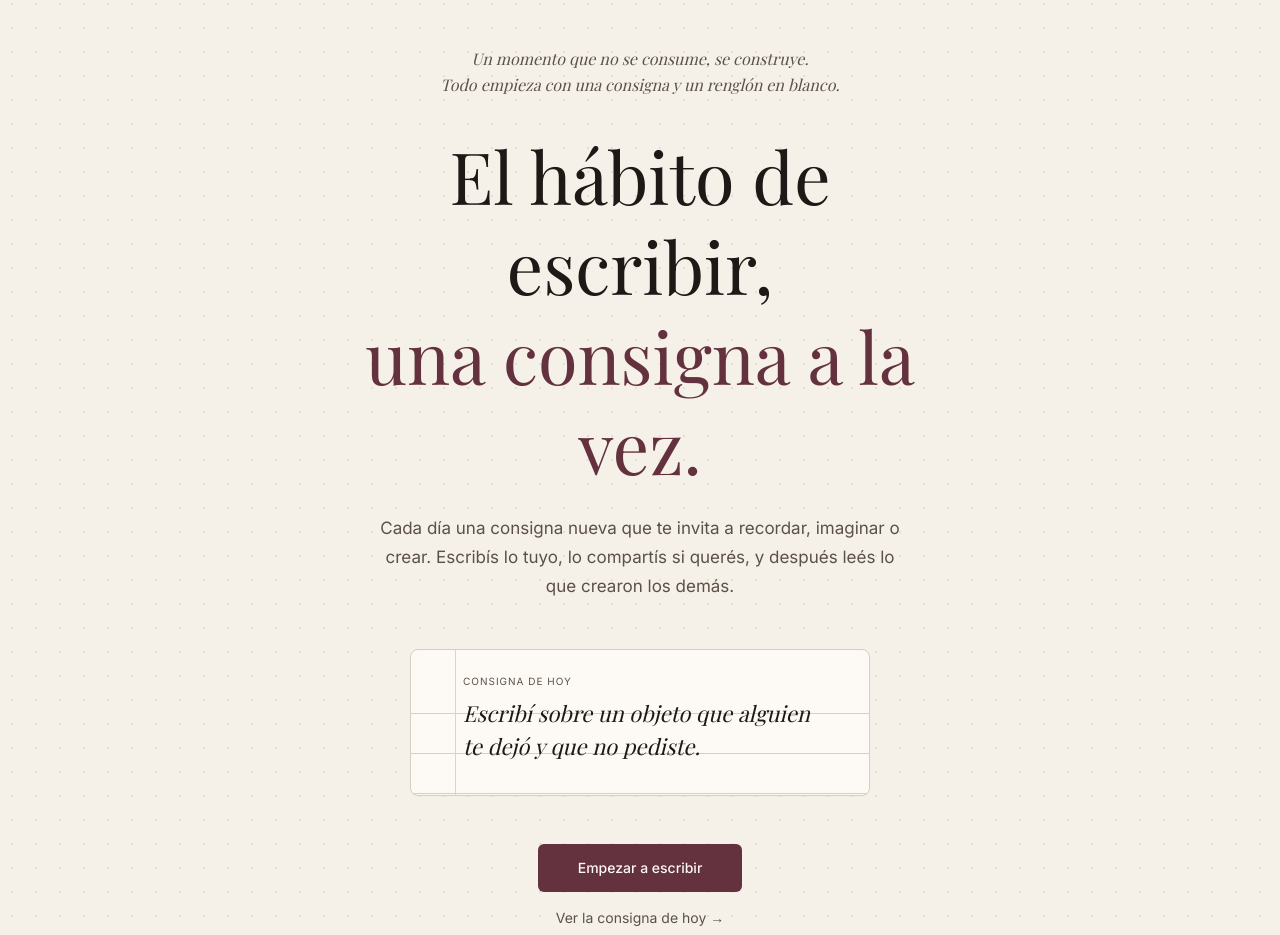
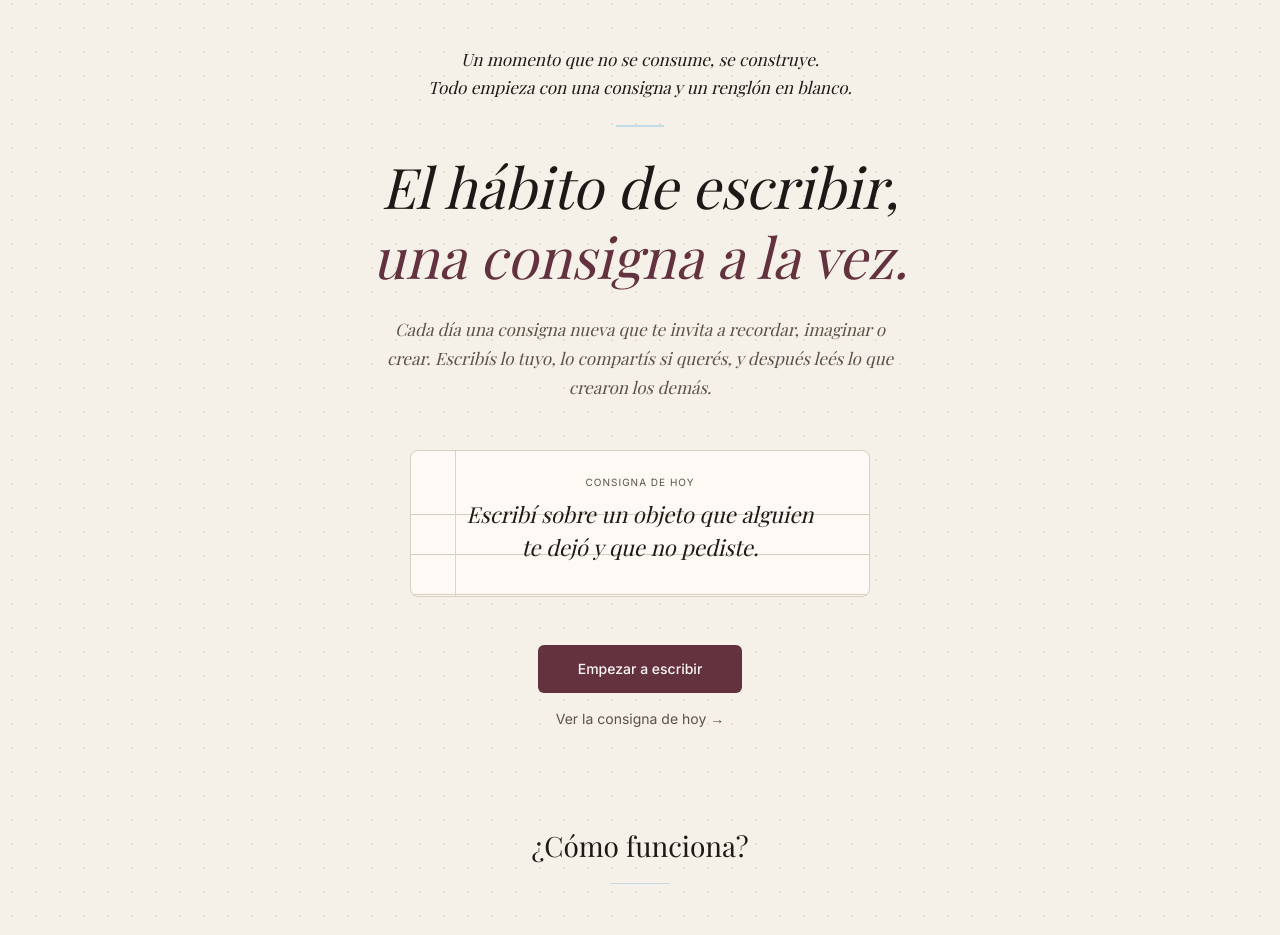
Before and after one commit to valmon-01/renglon, a Next.js app: page / in a window 1280 px wide. Shown: the part 80-1015 px from the top of the page. Built offline with nearby package versions, Linux system fonts and the light colour scheme; a web font is replaced by a local one.

Commit message:
feat: ajustes tipográficos y azul cielo en landing

```diff
--- a/app/page.tsx
+++ b/app/page.tsx
@@ -41,18 +41,21 @@ export default function Landing() {
 
         {/* 1. Apertura */}
         <p
-          className="mb-8 text-center font-display italic leading-relaxed text-tinta-suave"
-          style={{ fontSize: "16px" }}
+          className="mb-6 text-center font-display italic leading-relaxed"
+          style={{ fontSize: "17px", color: "#1C1917" }}
         >
           Un momento que no se consume, se construye.
           <br />
           Todo empieza con una consigna y un renglón en blanco.
         </p>
 
+        {/* Separador cielo */}
+        <div className="mx-auto mb-6" style={{ width: "48px", height: "2px", backgroundColor: "#C1DBE8" }} />
+
         {/* 2. Título principal */}
         <h1
-          className="mb-6 text-center font-display leading-tight text-tinta"
-          style={{ fontSize: "clamp(48px, 8vw, 72px)" }}
+          className="mb-6 text-center font-display italic leading-tight text-tinta"
+          style={{ fontSize: "clamp(36px, 6vw, 56px)" }}
         >
           El hábito de escribir,
           <br />
@@ -61,12 +64,12 @@ export default function Landing() {
 
         {/* 3. Subtítulo */}
         <p
-          className="mx-auto mb-12 text-center text-tinta-suave"
+          className="mx-auto mb-12 text-center font-display italic"
           style={{
             fontSize: "17px",
             lineHeight: "1.7",
             maxWidth: "520px",
-            fontFamily: "Inter, sans-serif",
+            color: "#5C5147",
           }}
         >
           Cada día una consigna nueva que te invita a recordar, imaginar o crear.
@@ -82,7 +85,7 @@ export default function Landing() {
             border: "1px solid #D6CFBF",
             borderRadius: "8px",
             backgroundImage:
-              "repeating-linear-gradient(transparent, transparent 39px, #D6CFBF 39px, #D6CFBF 40px)",
+              "repeating-linear-gradient(to bottom, transparent, transparent 39px, #D6CFBF 39px, #D6CFBF 40px)",
             backgroundPositionY: "24px",
           }}
         >
@@ -100,13 +103,13 @@ export default function Landing() {
             }}
           >
             <p
-              className="mb-2 uppercase tracking-widest text-tinta-suave"
+              className="mb-2 text-center uppercase tracking-widest text-tinta-suave"
               style={{ fontSize: "10px", fontFamily: "Inter, sans-serif" }}
             >
               Consigna de hoy
             </p>
             <p
-              className="font-display italic text-tinta"
+              className="text-center font-display italic text-tinta"
               style={{ fontSize: "22px", lineHeight: "1.5" }}
             >
               Escribí sobre un objeto que alguien te dejó y que no pediste.
@@ -145,7 +148,7 @@ export default function Landing() {
           >
             ¿Cómo funciona?
           </h2>
-          <div style={{ width: "60px", height: "1px", backgroundColor: "#D6CFBF" }} />
+          <div style={{ width: "60px", height: "1px", backgroundColor: "#C1DBE8" }} />
         </div>
 
         {/* Pasos */}
@@ -171,8 +174,8 @@ export default function Landing() {
               {/* Línea conectora + número */}
               <div className="flex flex-col items-center">
                 <p
-                  className="font-display italic text-borravino"
-                  style={{ fontSize: "14px", lineHeight: "1" }}
+                  className="font-display italic"
+                  style={{ fontSize: "14px", lineHeight: "1", color: "#C1DBE8" }}
                 >
                   {num}
                 </p>
```
